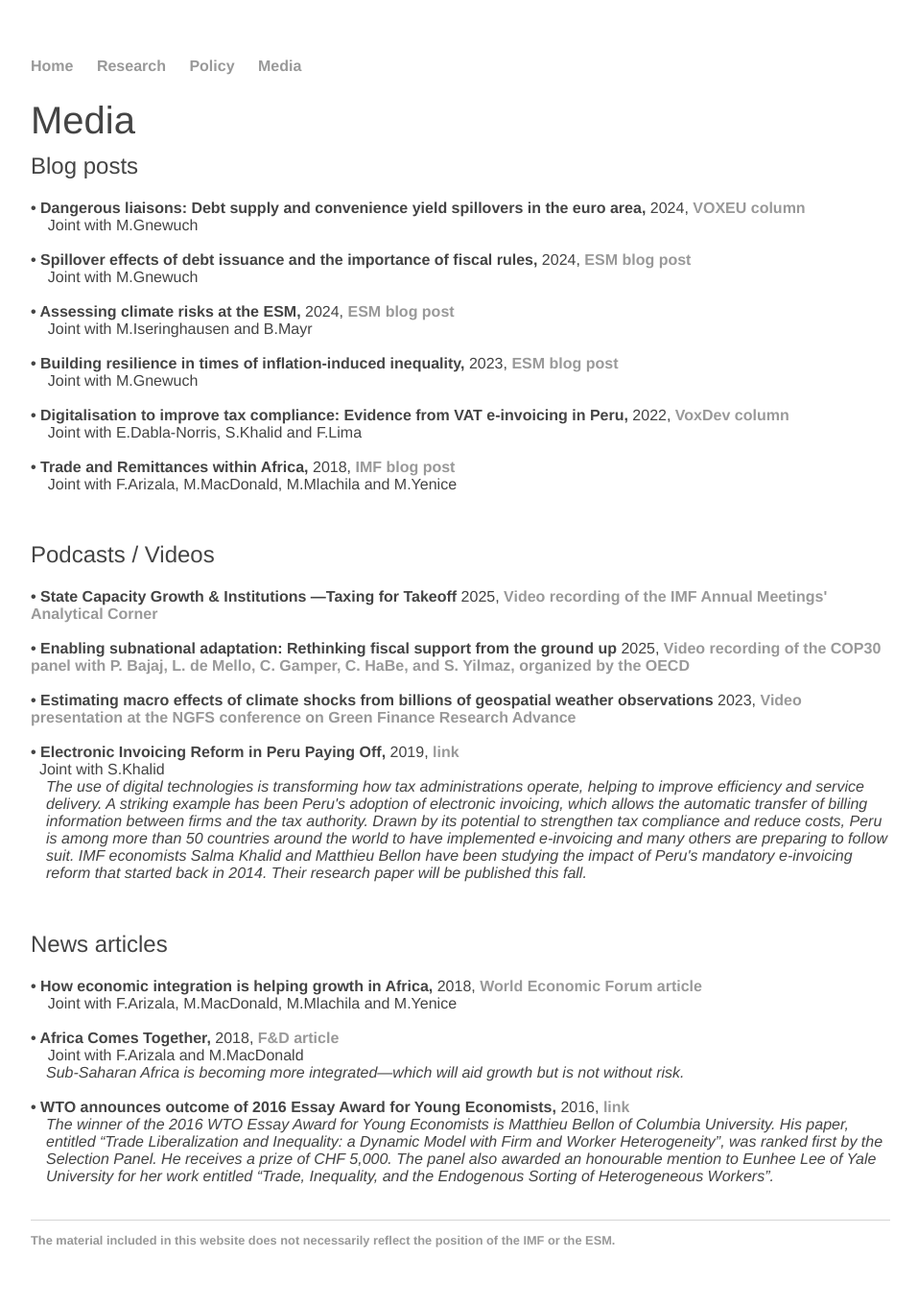
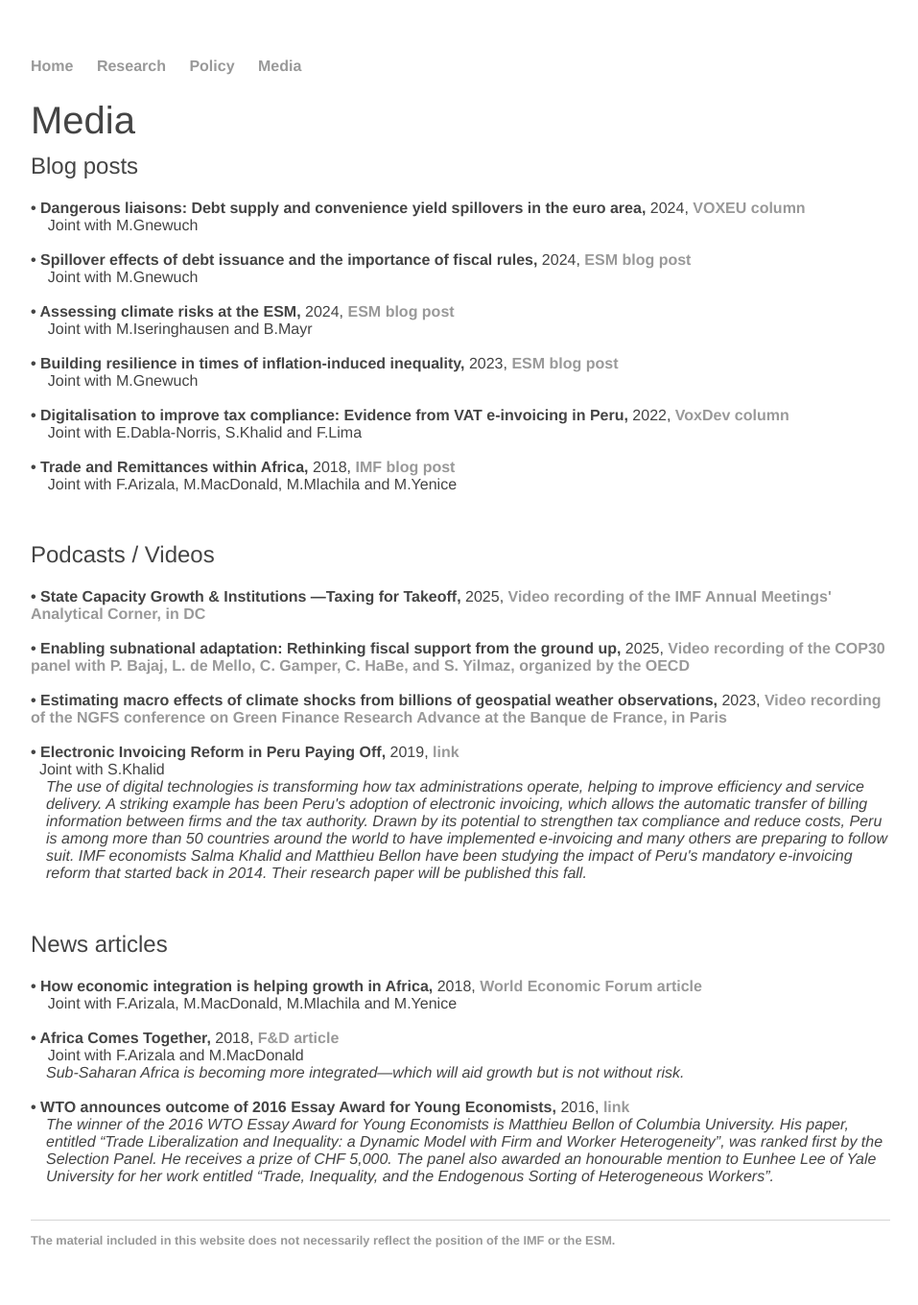
Before and after one commit to matthieubellon/matthieubellon.github.io, a Jekyll site: the page built from media/index.html, in a window 1280 px wide. Shown: the whole page at 96% size, without its empty margins (160-1117 px from the left). Built offline with Jekyll 4.4.1, drawn with Linux system fonts in a browser that asks for light colours.

Commit message:
Update index.html

```diff
--- a/media/index.html
+++ b/media/index.html
@@ -45,16 +45,16 @@ title: Matthieu Bellon, Economist
 <h2 id="Podcasts">Podcasts / Videos </h2>
 <div class="pad-body">
 
-<br><strong>&bull; State Capacity Growth & Institutions —Taxing for Takeoff </strong> 2025, <strong>
-<a href="https://t.co/kOZzltbh2N"> Video recording of the IMF Annual Meetings' Analytical Corner </a> </strong>
+<br><strong>&bull; State Capacity Growth & Institutions —Taxing for Takeoff, </strong> 2025, <strong>
+<a href="https://t.co/kOZzltbh2N"> Video recording of the IMF Annual Meetings' Analytical Corner, in DC </a> </strong>
 <br>
 
-<br><strong>&bull; Enabling subnational adaptation: Rethinking fiscal support from the ground up </strong> 2025, <strong>
+<br><strong>&bull; Enabling subnational adaptation: Rethinking fiscal support from the ground up, </strong> 2025, <strong>
 <a href="https://www.oecd-events.org/cop30/onlinesession/acfded43-16a1-f011-b485-6045bd941168/"> Video recording of the COP30 panel with P. Bajaj, L. de Mello, C. Gamper, C. HaBe, and S. Yilmaz, organized by the OECD </a> </strong>
 <br>
 
-<br><strong>&bull; Estimating macro effects of climate shocks from billions of geospatial weather observations</strong> 2023, <strong>
-<a href="https://green-finance-research-advances-2023.org/"> Video presentation at the NGFS conference on Green Finance Research Advance</a> </strong>
+<br><strong>&bull; Estimating macro effects of climate shocks from billions of geospatial weather observations,</strong> 2023, <strong>
+<a href="https://green-finance-research-advances-2023.org/"> Video recording of the NGFS conference on Green Finance Research Advance at the Banque de France, in Paris </a> </strong>
 <br>
 
 <br><strong>&bull; Electronic Invoicing Reform in Peru Paying Off,</strong> 2019, <strong>
```
